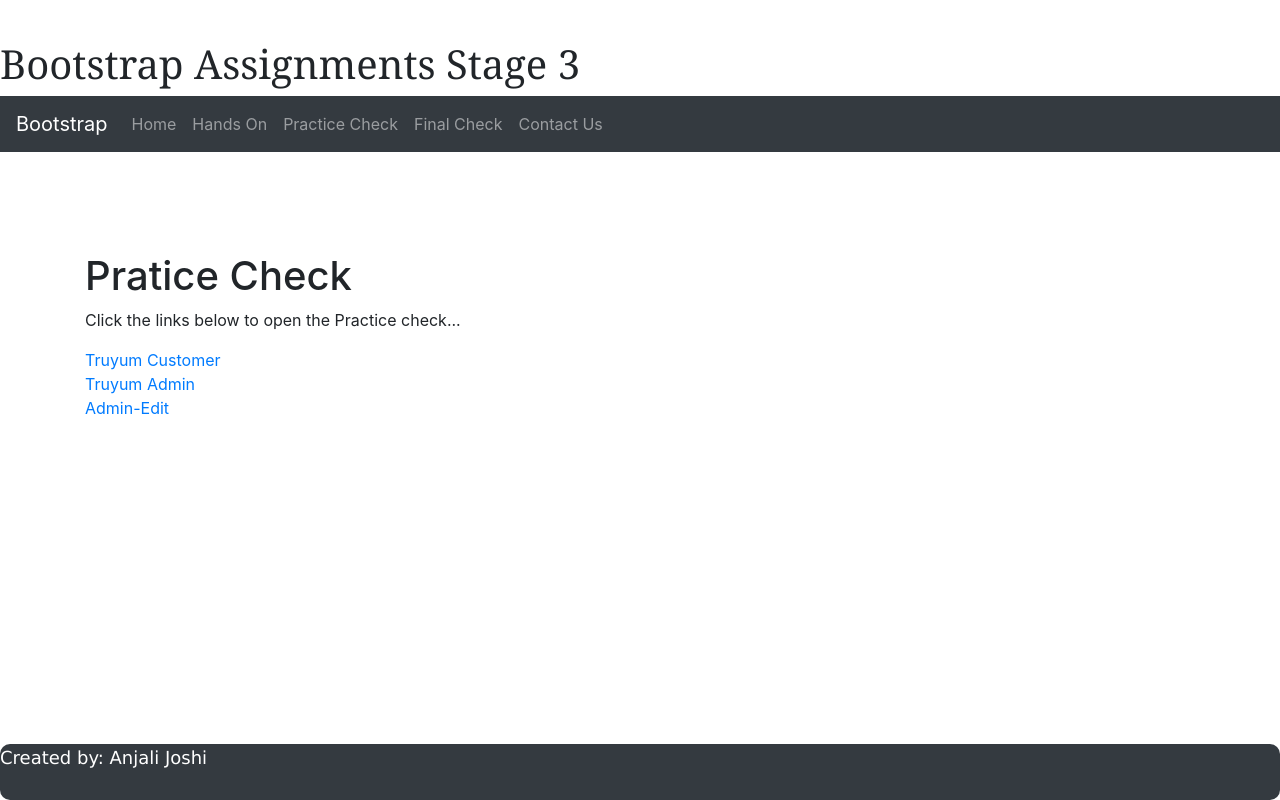
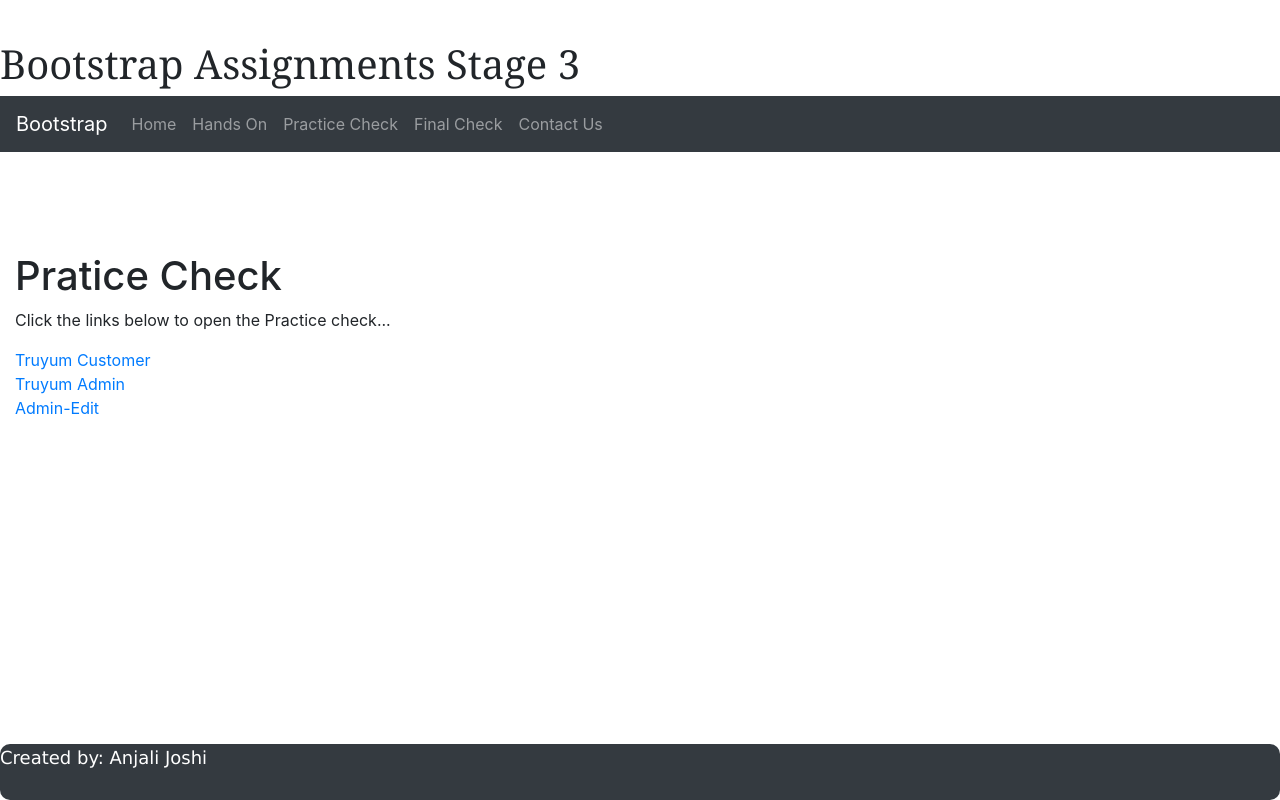
Before and after one commit to 812620/bootanj, a plain HTML site: page practice.html in a window 1280 px wide. Drawn offline with nearby package versions, Linux system fonts and the light colour scheme.

Commit message:
Update practice.html

```diff
--- a/practice.html
+++ b/practice.html
@@ -48,7 +48,7 @@
 
 
 
-        <div class="container" style="padding-top: 100px;">
+        <div class="container-fluid" style="padding-top: 100px;">
 
             <h1> Pratice Check</h1>
             <p> Click the links below to open the Practice check...</p>
```
